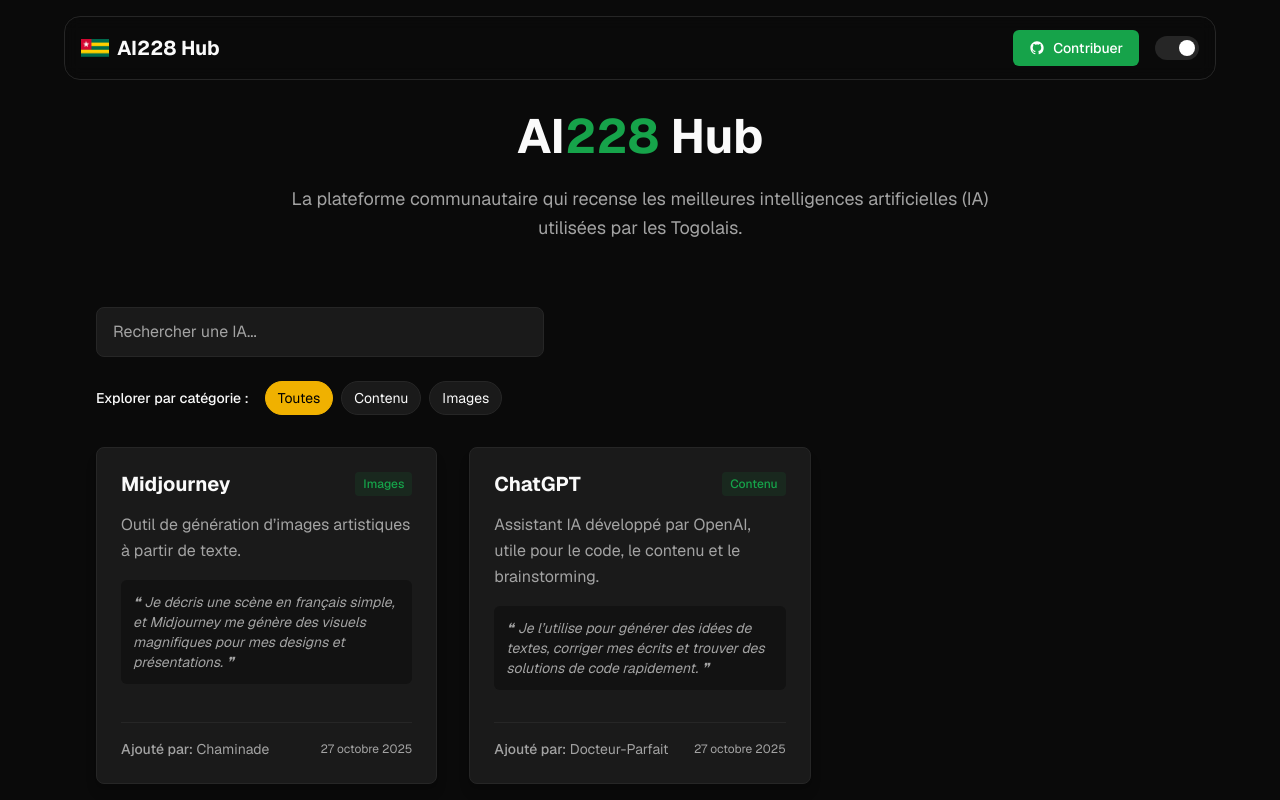
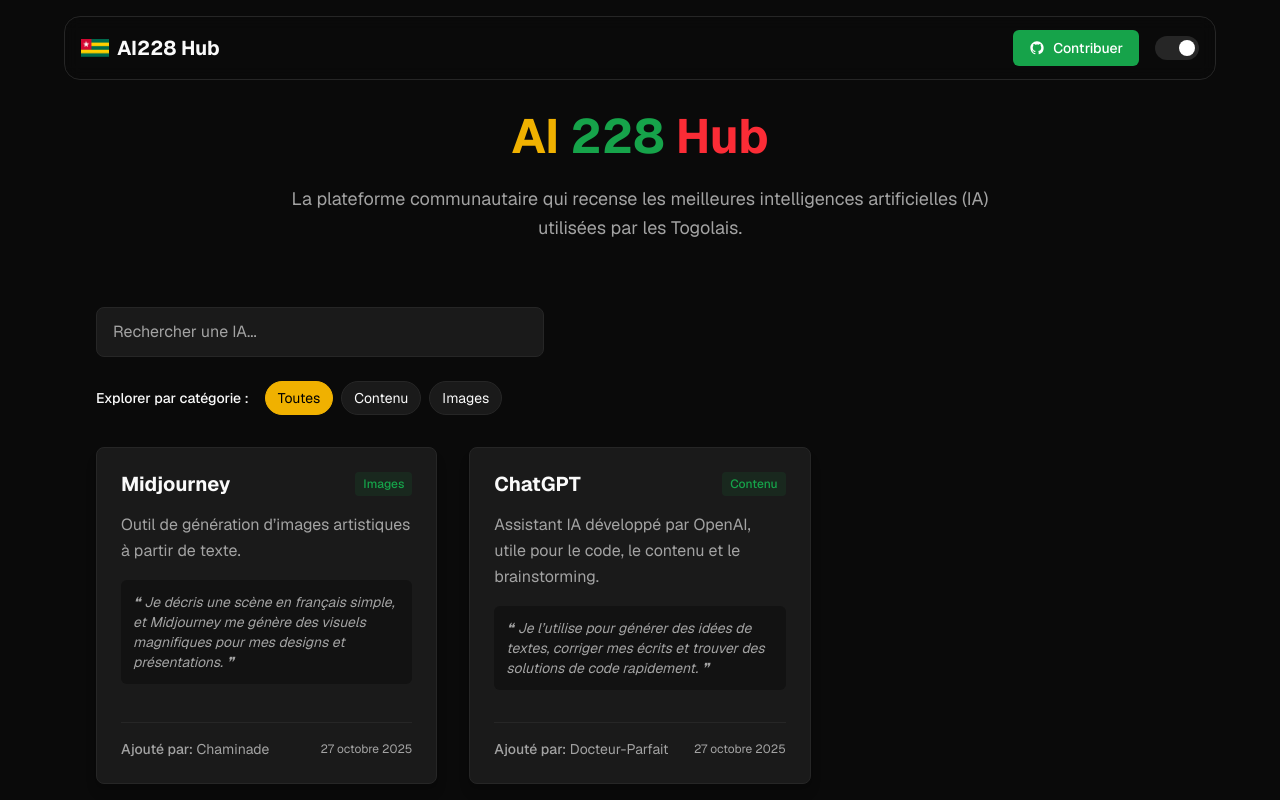
Before and after one commit to Donchaminade/ai228-hub, a Next.js app: page / in a window 1280 px wide. Shown: the top 800 px of the page. Built offline with nearby package versions, Linux system fonts and the light colour scheme.

Commit message:
Refactor code structure for improved readability and maintainability

```diff
--- a/app/page.tsx
+++ b/app/page.tsx
@@ -37,7 +37,7 @@
       <main className="max-w-6xl mx-auto px-4 sm:px-6 lg:px-8 py-12">
         <div className="text-center mb-16">
           <h1 className="text-4xl md:text-5xl font-bold text-foreground mb-6">
-            AI<span className="text-primary">228</span> Hub
+            <span className="text-yellow-500">AI</span> <span className="text-primary">228</span> <span className="text-red-500">Hub</span>
           </h1>
           <p className="text-lg text-muted-foreground max-w-3xl mx-auto leading-relaxed">
             La plateforme communautaire qui recense les meilleures intelligences artificielles (IA) utilisées par les Togolais.
--- a/components/SplashScreen.tsx
+++ b/components/SplashScreen.tsx
@@ -88,9 +88,9 @@
           transition={{ duration: 0.5 }}
           className="text-5xl sm:text-7xl md:text-8xl lg:text-9xl font-bold text-white" // Responsive font sizes
         >
-          {displayText.slice(0, 2)} {/* 'AI' in white */}
+          <span className="text-yellow-500">{displayText.slice(0, 2)}</span>{/* 'AI' in yellow */}
           <span className="text-primary">{displayText.slice(2, 5)}</span> {/* '228' in primary */}
-          {displayText.slice(5, 9)} {/* ' Hub' in white */}
+          <span className="text-red-500">{displayText.slice(5, 9)}</span>{/* ' Hub' in red */}
         </motion.h1>
       )}
     </motion.div>
```
Also changed, not shown: public/Capture d'écran 2025-10-27 133554.png (added), public/home.png (added).
